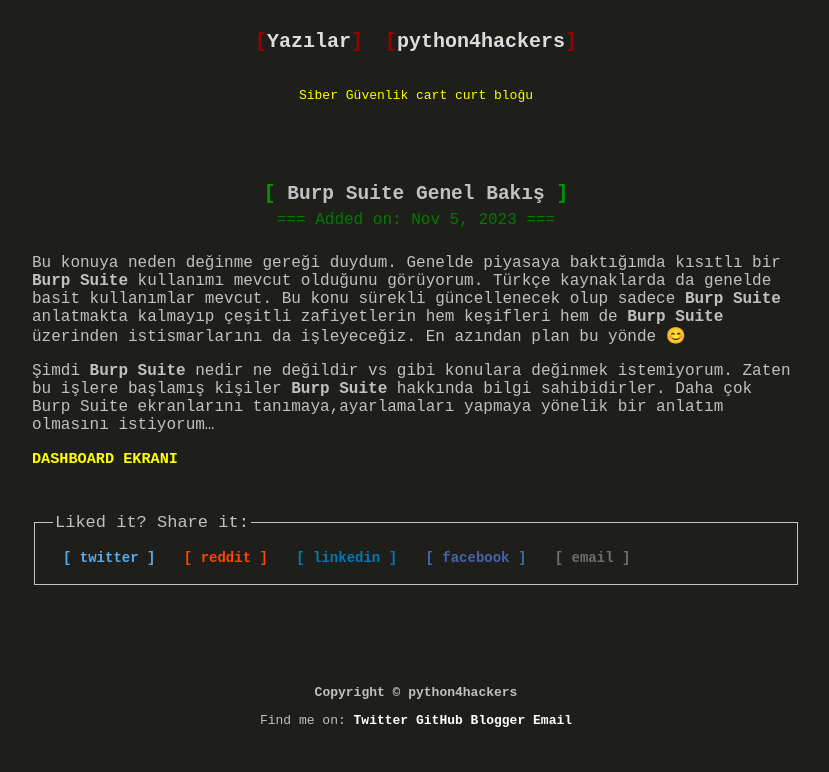
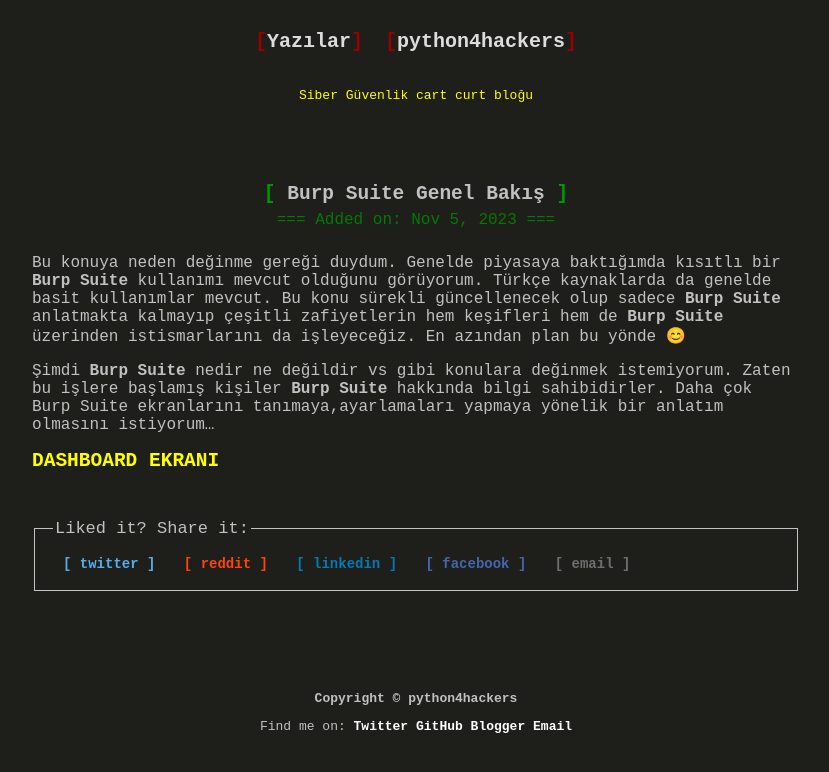
Before and after one commit to python4hackersblog/hacklogs.github.io, a Jekyll site: the page built from _posts/2023-11-05-Burp-Suite.md, in a window 1280 px wide. Shown: the top 772 px of the page, without its empty margins (224-1053 px from the left). Built offline with Jekyll 4.4.1, drawn with Linux system fonts in a browser that asks for light colours.

Commit message:
Update 2023-11-05-Burp-Suite.md

```diff
--- a/_posts/2023-11-05-Burp-Suite.md
+++ b/_posts/2023-11-05-Burp-Suite.md
@@ -9,4 +9,4 @@
 
 Şimdi **Burp Suite** nedir ne değildir vs gibi konulara değinmek istemiyorum. Zaten bu işlere başlamış kişiler **Burp Suite** hakkında bilgi sahibidirler. Daha çok Burp Suite ekranlarını tanımaya,ayarlamaları yapmaya yönelik bir anlatım olmasını istiyorum...
 
-<h3 style="color:yellow;">DASHBOARD EKRANI</h3>
+<h1 style="color:yellow;">DASHBOARD EKRANI</h1>
```
